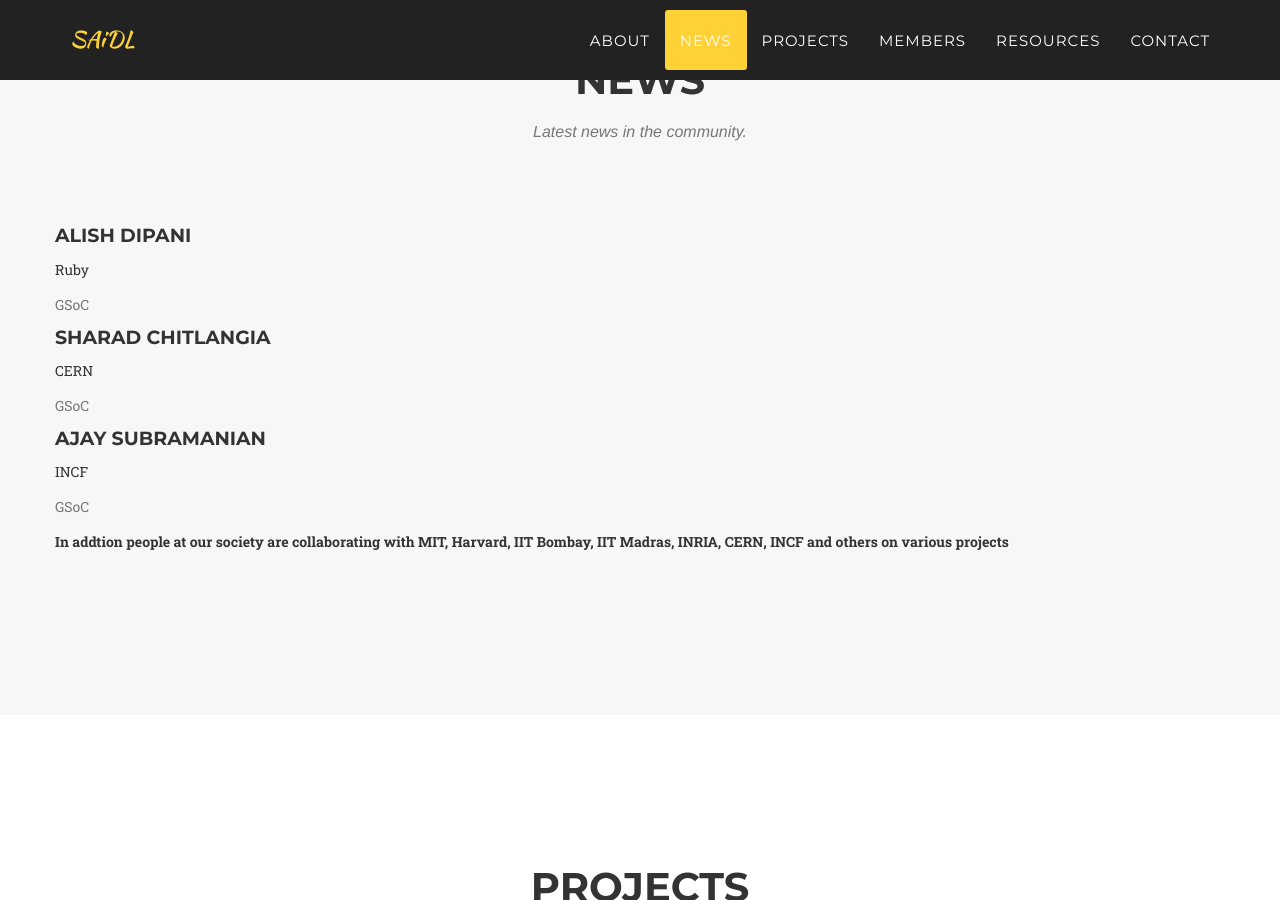
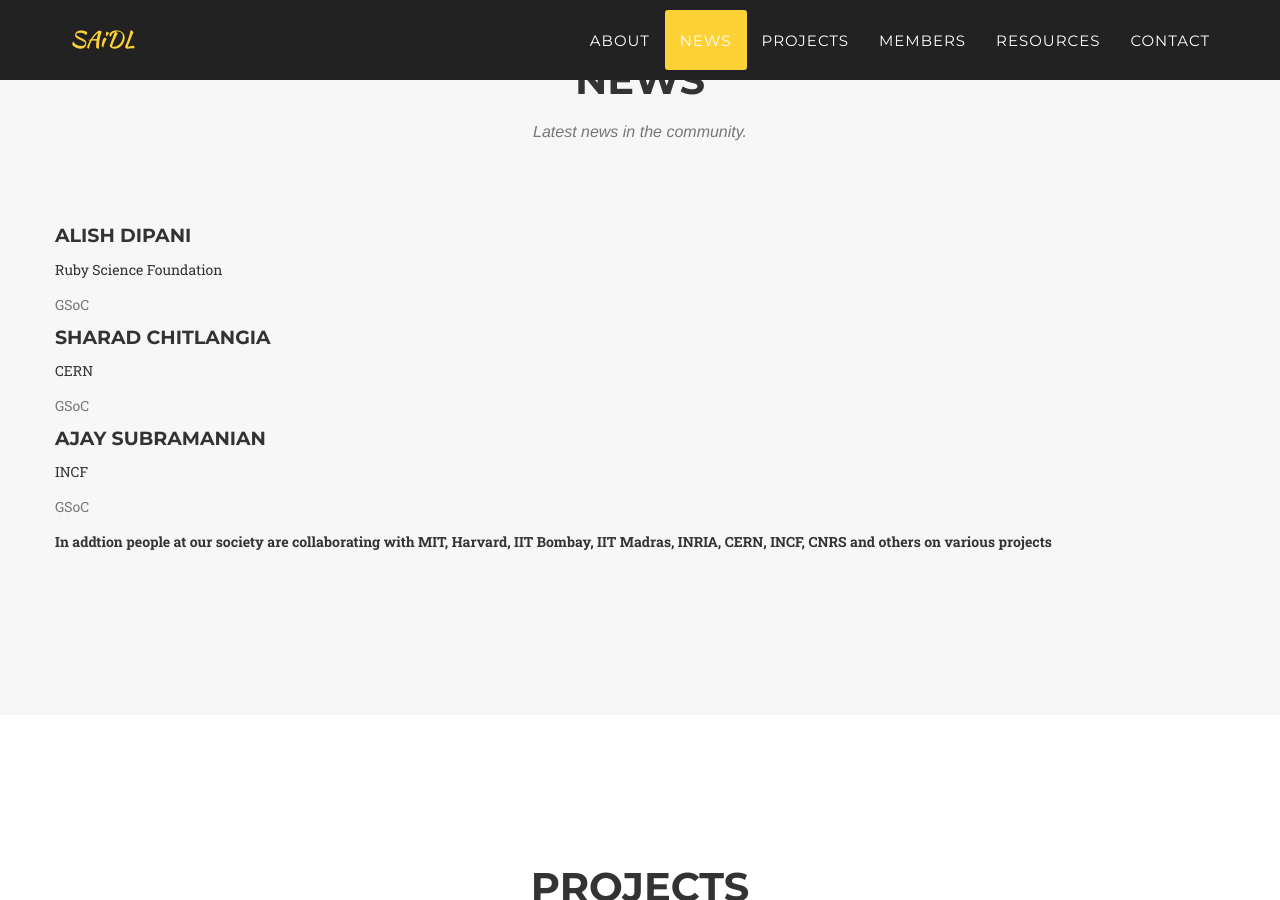
Before and after one commit to SforAiDl/SforAiDl.github.io, a Jekyll site: the page built from index.html, in a window 1280 px wide and 900 px high, scrolled down 1922 px. Built offline with Jekyll 4.4.1, drawn with Linux system fonts in a browser that asks for light colours; some web fonts are replaced.

Commit message:
Ruby Sciene Foundation

```diff
--- a/_includes/News_grid.html
+++ b/_includes/News_grid.html
@@ -11,7 +11,7 @@
                 <!--<div class = "container text-center img-centered">-->
 
                   <h4>Alish Dipani</h4>
-                  <p class="subheading">Ruby</p>
+                  <p class="subheading">Ruby Science Foundation</p>
                   <p class="text-muted">GSoC</p>
 
                 <h4>Sharad Chitlangia</h4>
@@ -23,7 +23,7 @@
                 <p class="text-muted">GSoC</p>
 
 
-                <p class="subheading"> <strong> In addtion people at our society are collaborating with MIT, Harvard, IIT Bombay, IIT Madras, INRIA, CERN, INCF and others on various projects </strong></p>
+                <p class="subheading"> <strong> In addtion people at our society are collaborating with MIT, Harvard, IIT Bombay, IIT Madras, INRIA, CERN, INCF, CNRS and others on various projects </strong></p>
 
             </div>
         </div>
```
